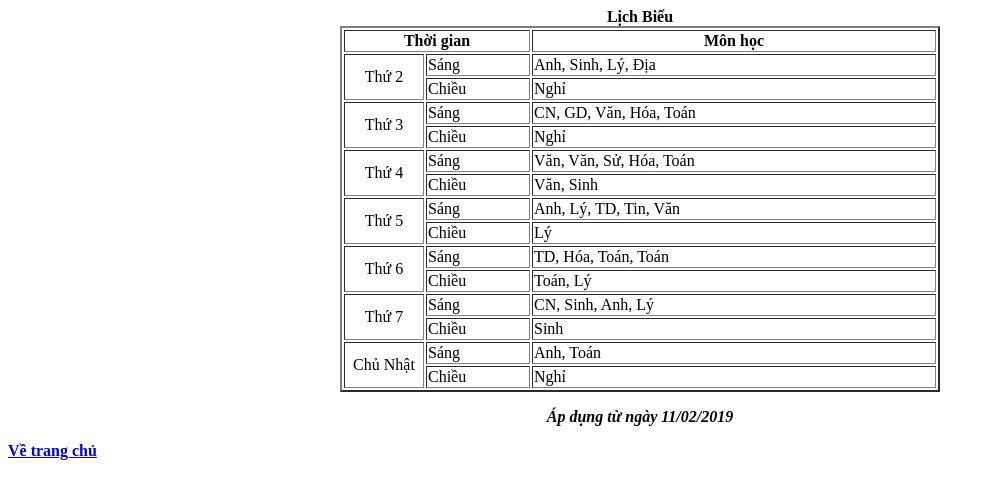
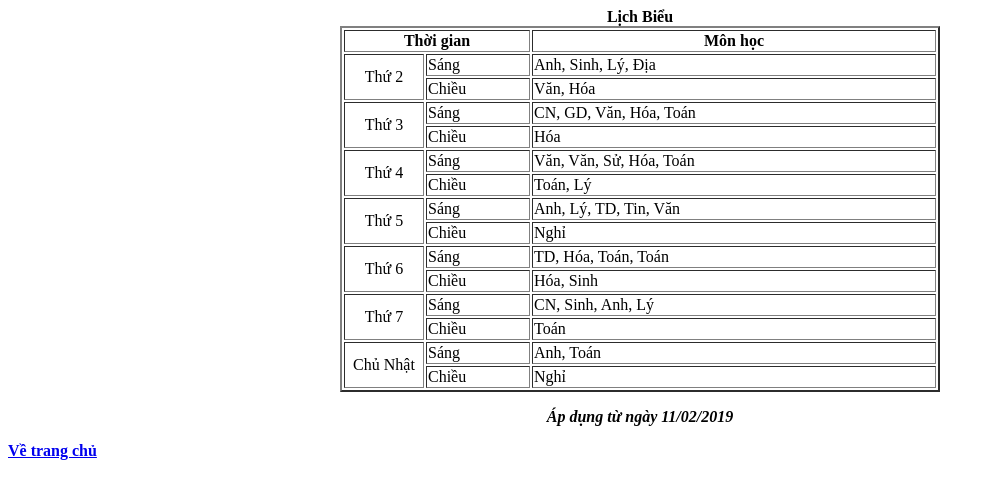
Before and after one commit to ngochaibkit/ngochaibkit.github.io, a plain HTML site: page LichBieu.html in a window 1280 px wide. Shown: the whole page, without its empty margins (0-994 px from the left). Drawn offline with Linux system fonts and the light colour scheme.

Commit message:
Change LichBieu

```diff
--- a/LichBieu.html
+++ b/LichBieu.html
@@ -20,7 +20,7 @@
 				</tr>
 				<tr>
 					<td>Chiều</td>
-					<td>Nghỉ</td>
+					<td>Văn, Hóa</td>
 				</tr>
 				<tr>
 					<td rowspan="2"><center>Thứ 3</center></td>
@@ -30,7 +30,7 @@
 				<tr>
 
 					<td>Chiều</td>
-					<td>Nghỉ</td>
+					<td>Hóa</td>
 				</tr>
 				<tr>
 					<td rowspan="2"><center>Thứ 4</center></td>
@@ -40,7 +40,7 @@
 				<tr>
 
 					<td>Chiều</td>
-					<td>Văn, Sinh</td>
+					<td>Toán, Lý</td>
 				</tr>
 				<tr>
 					<td rowspan="2"><center>Thứ 5</center></td>
@@ -50,7 +50,7 @@
 				<tr>
 
 					<td>Chiều</td>
-					<td>Lý</td>
+					<td>Nghỉ</td>
 				</tr>
 				<tr>
 					<td rowspan="2"><center>Thứ 6</center></td>
@@ -60,7 +60,7 @@
 				<tr>
 
 					<td>Chiều</td>
-					<td>Toán, Lý</td>
+					<td>Hóa, Sinh</td>
 				</tr>
 				<tr>
 					<td rowspan="2"><center>Thứ 7</center></td>
@@ -70,7 +70,7 @@
 				<tr>
 
 					<td>Chiều</td>
-					<td>Sinh</td>
+					<td>Toán</td>
 				</tr>
 				<tr>
 					<td rowspan="2"><center>Chủ Nhật</center></td>
```
